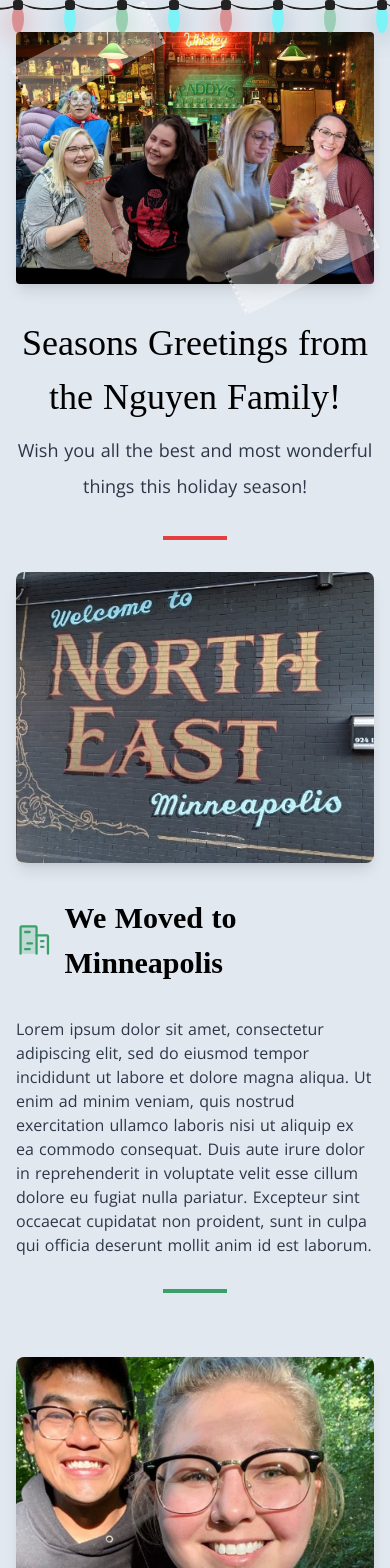
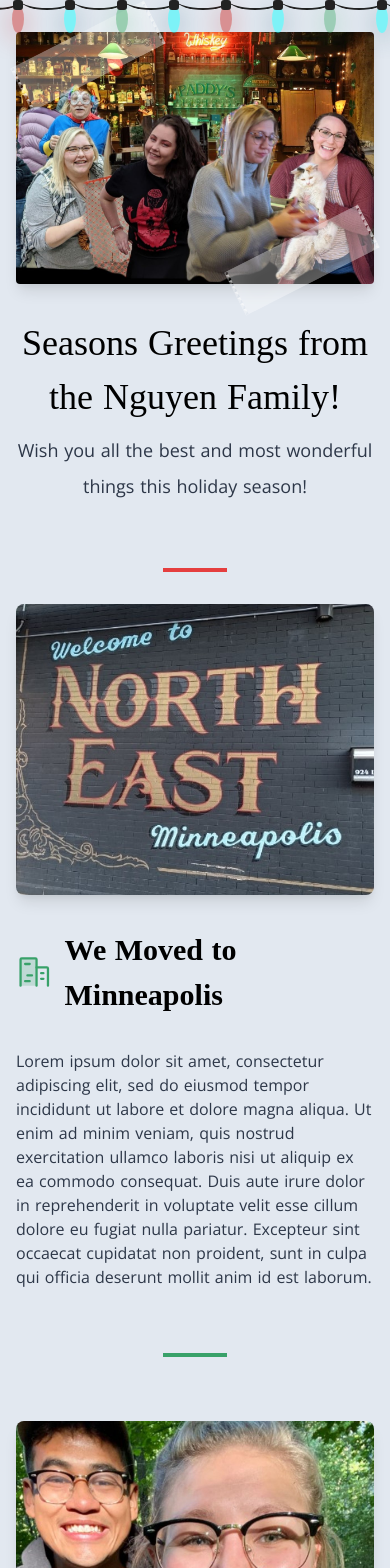
Before and after one commit to TonyFwin/christmas-card, a Nuxt app: page / in a window 390 px wide. Shown: the top 1568 px of the page. Built offline with nearby package versions, Linux system fonts and the light colour scheme; a web font is replaced by a local one.

Commit message:
Update divider to use utility class

```diff
--- a/components/Greeting.vue
+++ b/components/Greeting.vue
@@ -8,7 +8,7 @@
         Wish you all the best and most wonderful things this holiday season!
       </p>
     </div>
-    <hr class="mt-8 md:mt-16 w-1/6 mx-auto border-2 border-red-600" />
+    <hr class="red-line" />
   </section>
 </template>
 <style></style>
--- a/components/Moving.vue
+++ b/components/Moving.vue
@@ -110,7 +110,7 @@
         </p>
       </div>
     </div>
-    <hr class="mt-8 md:mt-16 w-1/6 mx-auto border-2 border-green-600" />
+    <hr class="green-line" />
   </section>
 </template>
 
--- a/components/Pets.vue
+++ b/components/Pets.vue
@@ -90,7 +90,7 @@
         </div>
       </div>
     </div>
-    <hr class="mt-8 md:mt-16 w-1/6 mx-auto border-2 border-green-600" />
+    <hr class="green-line" />
   </section>
 </template>
 
```
